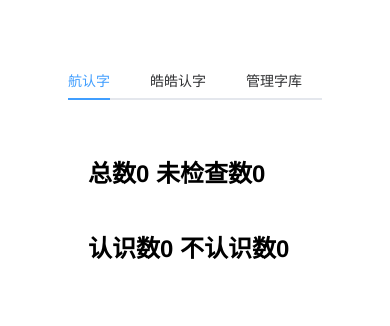
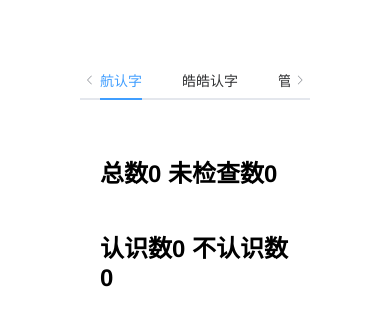
Before and after one commit to liaoxueqing/word-management, a Vue app: page / in a window 390 px wide. Shown: the top 326 px of the page. Built offline with nearby package versions, Linux system fonts and the light colour scheme.

Commit message:
#feat: add readme and update margin

```diff
--- a/src/App.vue
+++ b/src/App.vue
@@ -98,4 +98,10 @@ const addWords = (newWords) => {
   font-family: Avenir, Helvetica, Arial, sans-serif;
   margin: 60px;
 }
+
+@media screen and (max-width: 1200px) {
+  body {
+    margin: 20px;
+  }
+}
 </style>
```
Also changed, not shown: 1 other file (tests, documents, lock files or other folders).
